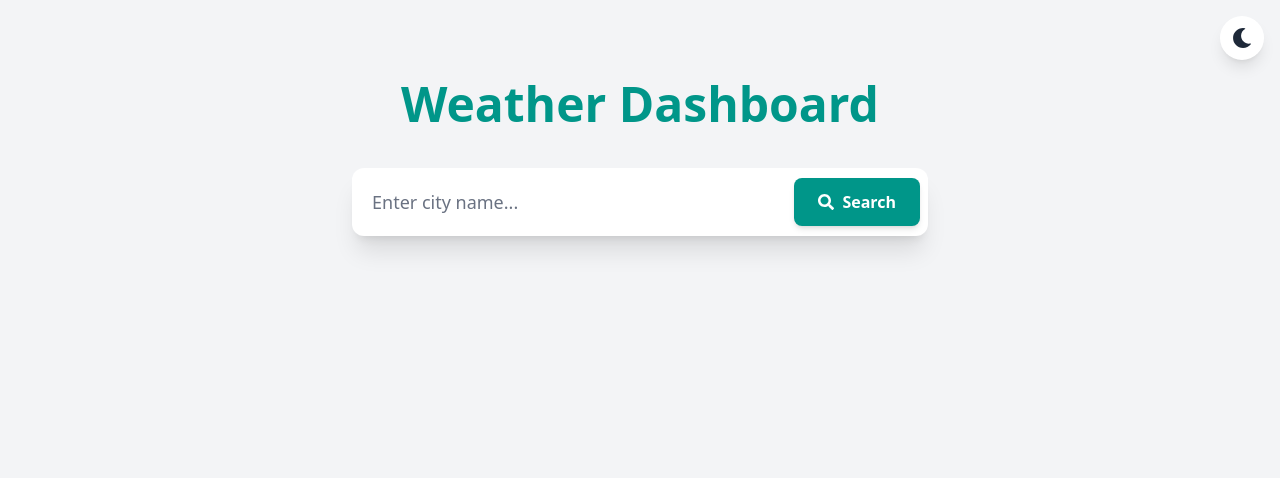
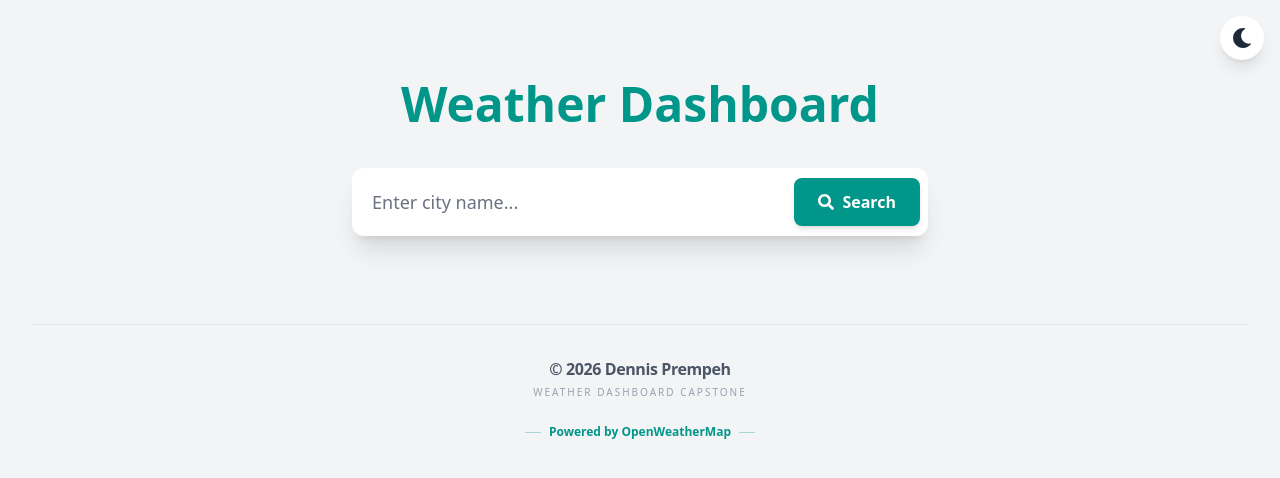
Before and after one commit to dennis-prempeh/weather-dashboard-capstone, a React (Vite) app: page / in a window 1280 px wide. Shown: the top 478 px of the page. Built offline with nearby package versions, Linux system fonts and the light colour scheme; no server answers.

Commit message:
style: final UI polish and owner attribution in footers

```diff
--- a/src/App.jsx
+++ b/src/App.jsx
@@ -58,7 +58,7 @@ function App() {
 
   // COMBINED LOGIC: Geolocation, Fetch, and Auto-Refresh
   useEffect(() => {
-    // 1. Initial Load: Geolocation
+    // Initial Load: Geolocation
     if ("geolocation" in navigator && !city) {
         navigator.geolocation.getCurrentPosition(
             (position) => {
@@ -74,7 +74,7 @@ function App() {
         );
     }
 
-    // 2. City Search & Auto-Refresh
+    // City Search & Auto-Refresh
     if (city) {
         loadAllWeatherData({ city: city });
 
@@ -126,6 +126,33 @@ function App() {
       {forecast.length > 0 && !loading && !error && (
         <Forecast days={forecast} />
       )}
+
+      {/*footer*/}
+      <footer className="w-full mt-12 mb-8">
+        <div className="w-full border-t border-gray-200 dark:border-gray-800"></div>
+        <div className="max-w-lg mx-auto pt-8 text-center px-4">
+          <p className="text-gray-600 dark:text-gray-400 font-bold tracking-tight">
+            © 2026 Dennis Prempeh
+          </p>
+          <p className="text-[10px] text-gray-400 dark:text-gray-500 mt-1 uppercase tracking-[0.2em] font-medium">
+            Weather Dashboard Capstone
+          </p>
+
+          <div className="mt-6 flex justify-center items-center gap-2">
+            <span className="h-px w-4 bg-teal-600/30"></span>
+            <a
+              href="https://openweathermap.org/"
+              target="_blank"
+              rel="noreferrer"
+              className="text-teal-600 dark:text-teal-400 text-xs hover:text-teal-500 transition-colors font-semibold"
+            >
+              Powered by OpenWeatherMap
+            </a>
+            <span className="h-px w-4 bg-teal-600/30"></span>
+          </div>
+        </div>
+      </footer>
+
     </div>
   );
 }
```
